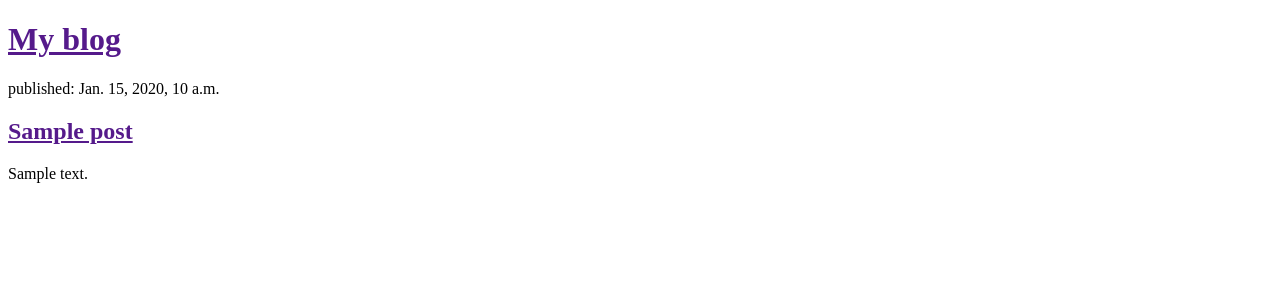
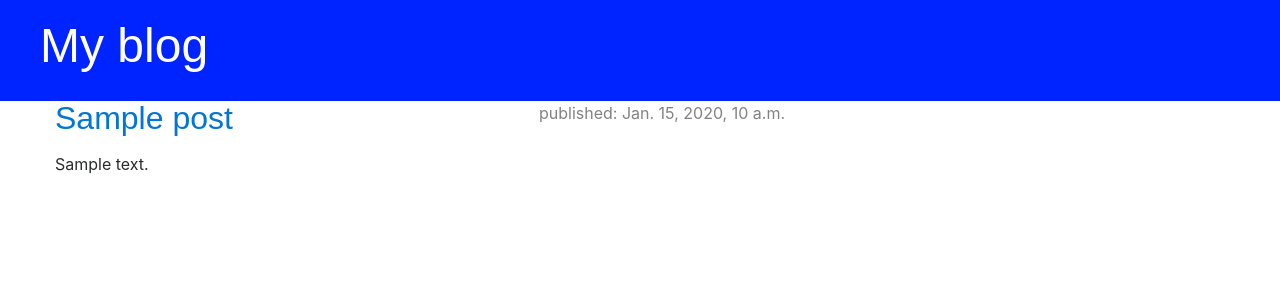
Before and after one commit to amunthali/blog1, a Django app: template mysite/blog/templates/blog/post_list.html in a window 1280 px wide. Shown: the top 300 px of the page. Run offline with Django 3.2, Linux system fonts and the light colour scheme; the template is opened without the code that fills it: values that come from a table or form of the project are taken from there, others are empty; tables that the repository leaves empty hold one stand-in row (values such as "Sample post"); some libraries are stand-ins or nearby versions.

Commit message:
additions to html file

```diff
--- a/mysite/blog/templates/blog/post_list.html
+++ b/mysite/blog/templates/blog/post_list.html
@@ -1,19 +1,34 @@
+{% load staticfiles %}
 <!DOCTYPE html>
 <html>
 <head>
 	<title>My blog</title>
+	<meta charset="utf-8"/>
+	<link rel="stylesheet" href="https://maxcdn.bootstrapcdn.com/bootstrap/4.0.0-beta.3/css/bootstrap.min.css" integrity="sha384-Zug+QiDoJOrZ5t4lssLdxGhVrurbmBWopoEl+M6BdEfwnCJZtKxi1KgxUyJq13dy" crossorigin="anonymous">
+	<script src="https://maxcdn.bootstrapcdn.com/bootstrap/4.0.0-beta.3/js/bootstrap.min.js" integrity="sha384-a5N7Y/aK3qNeh15eJKGWxsqtnX/wWdSZSKp+81YjTmS15nvnvxKHuzaWwXHDli+4" crossorigin="anonymous"></script>
+	<link rel="stylesheet" type="text/css" href="{% static 'css/blog.css' %}">
 </head>
 <body>
-	<div>
-		<h1><a href="">My blog</a></h1>
+	<div class="page-header">
+		<h1><a href="/">My blog</a></h1>
 	</div>
-{% for post in posts %}
-	<div>
-		<p>published: {{post.published_date}}</p>
-		<h2><a href="">{{post.title}}</a></h2>
-		<p>{{post.text|linebreaks}}</p>
+
+
+	<div class="content container">
+		<div class="row">
+			<div class="col-md-8">
+				{% for post in posts %}
+					<div class="post">
+						<div class="date">
+							<p>published: {{post.published_date}}</p>
+						</div>
+						<h2><a href="">{{post.title}}</a></h2>
+						<p>{{post.text|linebreaks}}</p>
+					</div>
+				{% endfor %}
+			</div>
+		</div>
 	</div>
-{% endfor %}
 
 </body>
 </html>
```
